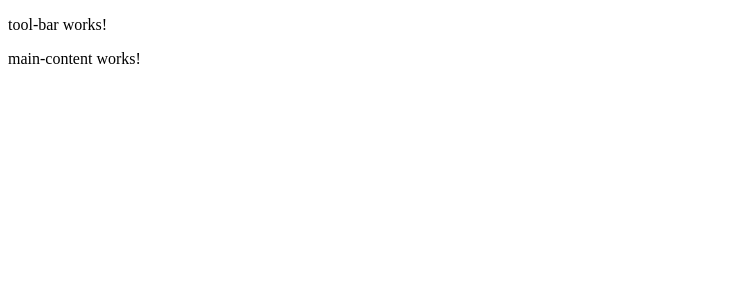
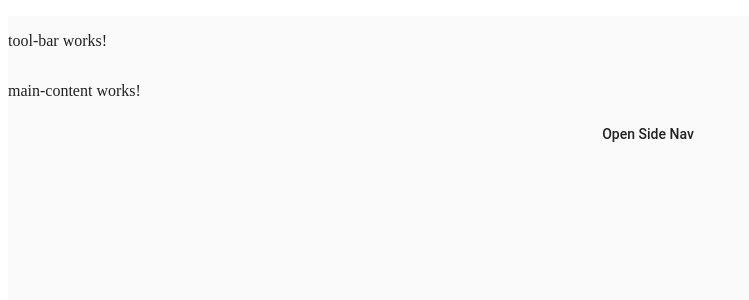
Before and after one commit to Drewery-ctrl/invoice-builder, an Angular app: page /invoices in a window 1280 px wide. Shown: the top 300 px of the page, without its empty margins (0-749 px from the left). Built offline with nearby package versions, Linux system fonts and the light colour scheme.

Commit message:
Add Material Toolbar & Material List Items

```diff
--- a/src/app/invoice-builder/components/side-nav/side-nav.component.html
+++ b/src/app/invoice-builder/components/side-nav/side-nav.component.html
@@ -1,2 +1,18 @@
-<app-tool-bar></app-tool-bar>
-<router-outlet></router-outlet> <!--renders child routes (main-content-components)-->
+<mat-sidenav-container class="app-sidenav-container">
+   <mat-sidenav class="app-sidenav" #sidenav>
+      <mat-toolbar color="accent">Dashboard</mat-toolbar>
+      <mat-list>
+         <mat-list-item>Item 1</mat-list-item>
+         <mat-list-item>Item 2</mat-list-item>
+         <mat-list-item>Item 3</mat-list-item>
+      </mat-list>
+   </mat-sidenav>
+
+   <div class="app-sidenav-content">
+      <app-tool-bar></app-tool-bar>
+      <router-outlet></router-outlet> <!--renders child routes (main-content-components)-->
+      <button type="button" mat-button (click)="sidenav.open()">
+         Open Side Nav
+      </button>
+   </div>
+</mat-sidenav-container>
--- a/src/app/invoice-builder/components/side-nav/side-nav.component.scss
+++ b/src/app/invoice-builder/components/side-nav/side-nav.component.scss
@@ -0,0 +1,22 @@
+.app-sidenav-container {
+   flex: 1;
+   position: fixed;
+   width: 100%;
+   min-width: 100%;
+   height: 100%;
+   min-height: 100%;
+}
+
+.app-sidenav-content {
+   display: flex;
+   height: 100%;
+   flex-direction: column;
+}
+
+.app-sidenav {
+   width: 240px;
+}
+
+.wrapper {
+   margin: 50px;
+}
```
Also changed, not shown: src/app/invoice-builder/invoice-builder.module.ts (+6 -4 lines), src/app/shared/material.module.ts (+9 -0 lines).
